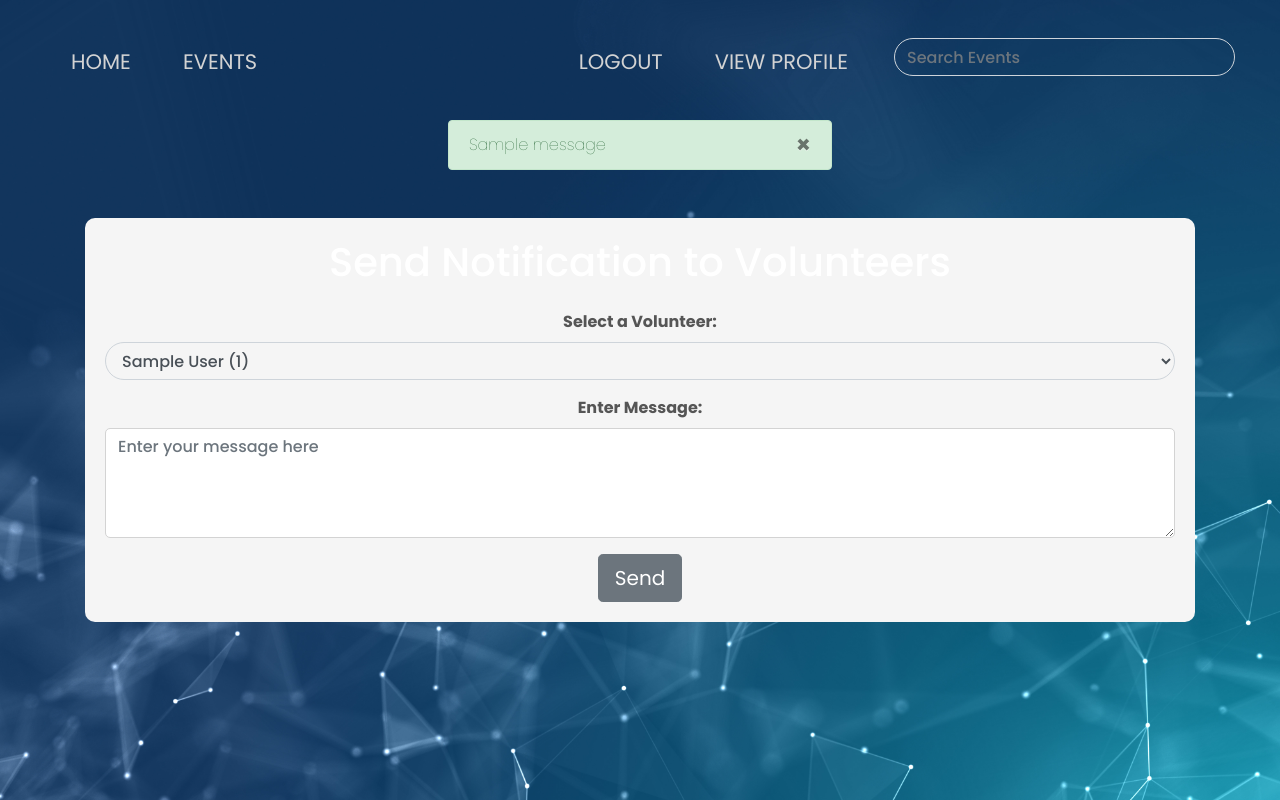
After one commit to PrasannaPaithankar/DBMS-Laboratory-Spr-24, a Flask app: page /sendnotification in a window 1280 px wide. The commit adds this page. Run offline with Flask 3, Linux system fonts and the light colour scheme; the visitor is signed in with stand-in values (Sample User, id 1); tables that the repository leaves empty hold one stand-in row (values such as "Sample post"); one stand-in notice (Sample message) is shown; parts of the project's set-up code (start-up, migrations or seed data) failed here and were passed over; some libraries are stand-ins or nearby versions.

Commit message:
Notification

```diff
--- a/ClgFestMang/__init__.py
+++ b/ClgFestMang/__init__.py
@@ -6,11 +6,14 @@ from flask_admin import Admin, AdminIndexView
 from flask_admin.contrib.sqla import ModelView
 from flask_mail import Message
 from flask_wtf.csrf import CSRFProtect
+from datetime import datetime
+from sqlalchemy.orm import joinedload
+from sqlalchemy import and_
 
 from . import auth
 from .database import db_session, rebuild_db
 from .models import (Event, Event_Participant, Organizer, Participant, Role,
-                     Student, Student_Event, Volunteer)
+                     Student, Student_Event, Volunteer, Notification)
 
 
 def create_app():
@@ -43,14 +46,14 @@ def create_app():
     @app.route('/')
     def index():
         print(session)
-        if 'user' in session:
+        if 'role' in session:
             if session['role'] == 'external':
                 user = Participant.query.filter_by(
                     PID=session['user_id']).first()
-                return render_template('index.html', user=user)
+                return render_template('index.html', user=user, role = session['role'])
             else:
                 user = Student.query.filter_by(Roll=session['user_id']).first()
-                return render_template('index.html', user=user)
+                return render_template('index.html', user=user , role=session['role'])
 
         return render_template('index.html')
 
@@ -69,7 +72,7 @@ def create_app():
                         Event.EID.notin_([event.EID for event in events])).all()
 
                     return render_template('events.html', events=events,
-                                           other_events=other_events)
+                                           other_events=other_events , user=user, role=session['role'])
             else:
                 user = Student.query.filter_by(Roll=session['user_id']).first()
                 if user is not None:
@@ -81,7 +84,7 @@ def create_app():
                         Event.EID.notin_([event.EID for event in events])).all()
 
                     return render_template('events.html', events=events,
-                                           other_events=other_events)
+                                           other_events=other_events, user=user, role=session['role'])
 
         events = Event.query.all()
         return render_template('events.html', events=events)
@@ -268,6 +271,78 @@ def create_app():
 
         return render_template('profile.html', user=user, role=user_role)
 
+    @app.route('/sendnotification', methods=['GET', 'POST'])
+    def sendnotification():
+        print(session)
+        # Sending all the volunteers Roll and name to the form
+
+        volunteers= (
+            db_session.query(Volunteer.Roll, Student.Name)
+            .join(Student, Volunteer.Roll == Student.Roll)
+            .all()
+        )
+
+        print(volunteers)
+
+
+        if request.method == 'POST':
+            Vroll = request.form['volunteers']
+            message = request.form['message']
+            print(Vroll)
+            print(message)
+            # Add it to the database
+            notification = Notification(receiver=Vroll, message=message , time=datetime.now() , sender=session['user_id'])
+            db_session.add(notification)
+            db_session.commit()
+            print('Notification sent successfully')
+            flash('Notification sent successfully')
+
+
+        return render_template('sendnotification.html' , volunteers=volunteers, user = session['user_id'], role = session['role'])
+
+    @app.route('/volunteerdashboard')
+    def volunteerdashboard():
+        messages = (
+            db_session.query(Student.Name, Student.Roll, Notification.message, Notification.time)
+            .join(Student, and_(Notification.sender == Student.Roll, Notification.receiver == session['user_id']))
+            .order_by(Notification.time.desc())  # Sorting by time in descending order
+            .all()
+        )
+
+        print(messages)
+        return render_template('volunteer_dashboard.html' , messages=messages, user = session['user_id'], role = session['role'])
+
+    @app.route('/searchvolunteers')
+    def searchvolunteers():
+        volunteers = (
+        db_session.query(Volunteer.Roll, Student.Name, Student.email, Event.EName)
+        .join(Event, Volunteer.EID == Event.EID)
+        .join(Student, Volunteer.Roll == Student.Roll)
+        .all()
+        )
+
+        print(volunteers)
+        return render_template('searchvolunteers.html' , volunteers=volunteers, user = session['user_id'], role = session['role'])
+
+    @app.route('/sendnotficationvolunteer/<volunteers>', methods=['GET', 'POST'])
+    def sendnotficationvolunteer(volunteers):
+        volunteers = eval(volunteers)
+        print(volunteers)
+        if request.method == 'POST':
+            Vroll = request.form['volunteers']
+            message = request.form['message']
+            print(Vroll)
+            print(message)
+            # Add it to the database
+            notification = Notification(receiver=Vroll, message=message , time=datetime.now() , sender=session['user_id'])
+            db_session.add(notification)
+            db_session.commit()
+            print('Notification sent successfully')
+            flash('Notification sent successfully')
+
+        return render_template('sendnotification.html' , volunteers=[{'Name':volunteers[1] ,'Roll':volunteers[0]}], user = session['user_id'], role = session['role'])
+
+
     @app.teardown_appcontext
     def shutdown_session(exception=None):
         db_session.remove()
--- a/ClgFestMang/templates/base.html
+++ b/ClgFestMang/templates/base.html
@@ -30,6 +30,15 @@
       <div class="right">
         {% if user %}
         <ul>
+          {% if role %}
+            {% if role == 'organizer' %}
+            <li><a class="nav-item nav-link" id="Organize" href="/organizerPanel">Organize</a></li>
+            {% endif %}
+
+            {% if role == 'volunteer' %}
+            <li><a class="nav-item nav-link" id="Volunteer" href="/volunteerdashboard">Volunteer</a></li>
+            {% endif %}
+          {% endif %}
           <li><a class="nav-item nav-link" id="logout" href="/auth/logout">Logout</a></li>
           <li><a class="nav-item nav-link" id="logout" href="/profile">View Profile</a></li>
         </ul>
--- /dev/null
+++ b/ClgFestMang/templates/sendnotification.html
@@ -0,0 +1,47 @@
+{% extends "base.html" %}
+{% block title %}Home{% endblock %}
+{% block content %}
+<style>
+    .btn-primary:hover {
+        background-color: #007bff !important; /* Change to blue color on hover */
+        border-color: #007bff !important;
+    }
+
+    /* Darken the label color */
+    label[for="volunteers"] {
+        color: #555; /* Adjust the color to your preference */
+    }
+</style>
+
+<div class="container text-center mt-5" style="background-color: #f5f5f5; padding: 20px; border-radius: 10px;">
+    <h1 class="mb-4">Send Notification to Volunteers</h1>
+
+    <form method="POST">
+        <div class="form-group">
+            <!-- Show drop-down menu of volunteers list -->
+            <label for="volunteers" style="font-weight: bold;">Select a Volunteer:</label>
+            <select id="volunteers" name="volunteers" class="form-control">
+                {% for volunteer in volunteers %}
+                    <option value="{{ volunteer.Roll }}">{{ volunteer.Name }} ({{ volunteer.Roll }})</option>
+                {% endfor %}
+            </select>
+        </div>
+
+        <!-- Text Message -->
+        <div class="form-group">
+            <label for="message" style="color: #555; font-weight: bold;">Enter Message:</label>
+            <textarea
+                class="form-control"
+                id="message"
+                name="message"
+                rows="4"
+                placeholder="Enter your message here"
+                style="background-color: #ffffff; border: 1px solid #d3d3d3; border-radius: 5px;"
+            ></textarea>
+        </div>
+
+        <input type="hidden" name="csrf_token" value="{{ csrf_token() }}" />
+        <button type="submit" class="btn btn-primary btn-lg" style="background-color: #6c757d; border-color: #6c757d;">Send</button>
+    </form>
+</div>
+{% endblock %}
--- a/instance/config.json
+++ b/instance/config.json
@@ -1,5 +1,5 @@
 {
-    "SQLALCHEMY_DATABASE_URI": "postgresql://prasanna:prasanna@localhost/clgfestmang",
+    "SQLALCHEMY_DATABASE_URI": "postgresql://harsh:harsh@localhost/clgfestmang",
     "SQLALCHEMY_TRACK_MODIFICATIONS": false,
     "SQLALCHEMY_ECHO": true,
     "SESSION_TYPE": "filesystem",
```
Also changed, not shown: ClgFestMang/database.py (+23 -3 lines), ClgFestMang/models.py (+19 -0 lines), ClgFestMang/templates/organizerPanel.html (+7 -1 lines), ClgFestMang/templates/searchvolunteers.html (added, +49 -0 lines), ClgFestMang/templates/volunteer_dashboard.html (added, +32 -0 lines).
